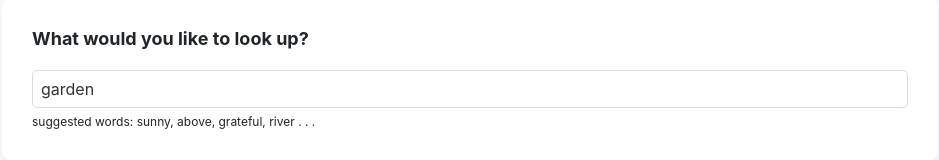
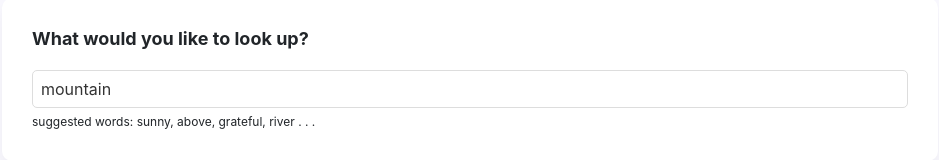
Before and after one commit to DCClara/react-dictionary, a React (Create React App) app: page / in a window 1280 px wide. Shown: the part 122-282 px from the top of the page, without its empty margins (170-1109 px from the left). Built offline with nearby package versions, Linux system fonts and the light colour scheme; no server answers.

Commit message:
changed default keyword

```diff
--- a/src/App.js
+++ b/src/App.js
@@ -9,7 +9,7 @@ export default function App() {
           <h1>Dictionary</h1>
         </header>
         <main>
-          <Dictionary defaultKeyword="garden" />
+          <Dictionary defaultKeyword="mountain" />
         </main>
         <footer className="App-footer">Coded by Danielle Casa</footer>
       </div>
```
